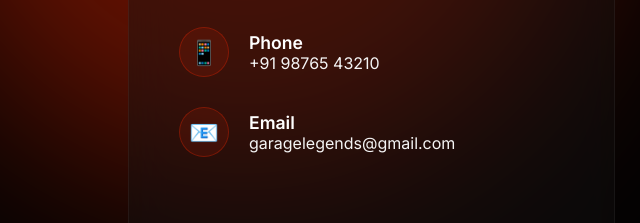
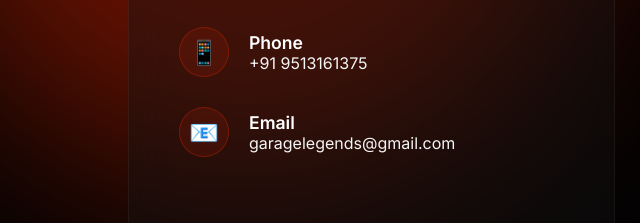
Before and after one commit to tarannbtech25-cloud/Garagelegends_final, a website: page public/contact.html in a window 1280 px wide. Shown: the part 390-613 px from the top of the page, 0-640 px from the left. Drawn offline with Linux system fonts and the light colour scheme; no server answers.

Commit message:
Update contact.html

```diff
--- a/public/contact.html
+++ b/public/contact.html
@@ -46,7 +46,7 @@
       </div>
       <div class="info-item">
         <div class="icon">📱</div>
-        <div><strong>Phone</strong><span>+91 98765 43210</span></div>
+        <div><strong>Phone</strong><span>+91 9513161375</span></div>
       </div>
       <div class="info-item">
         <div class="icon">📧</div>
```
